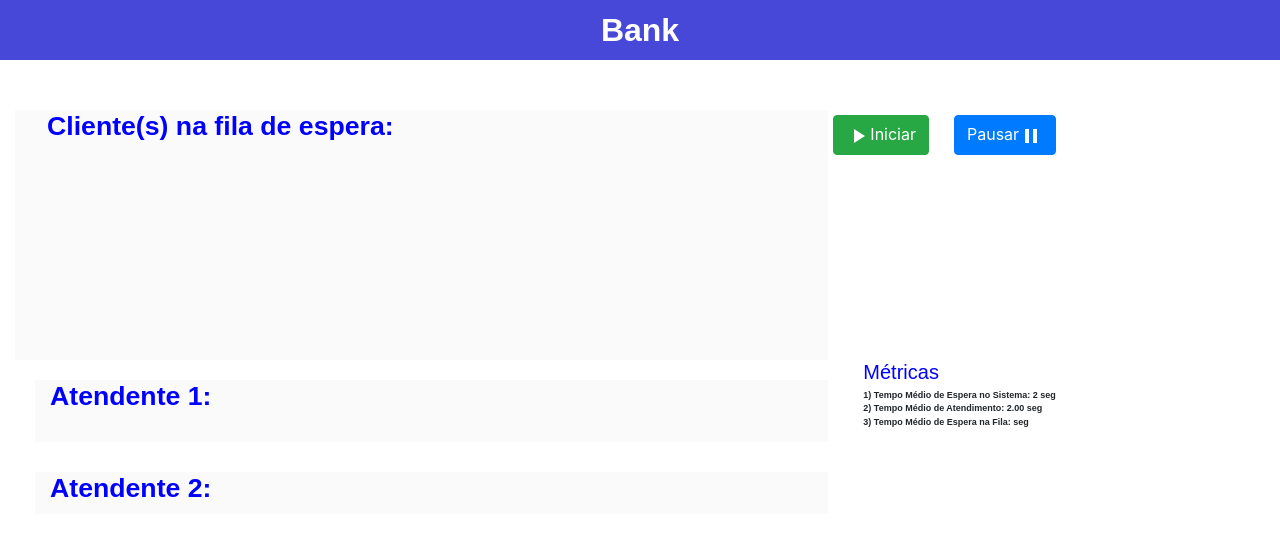
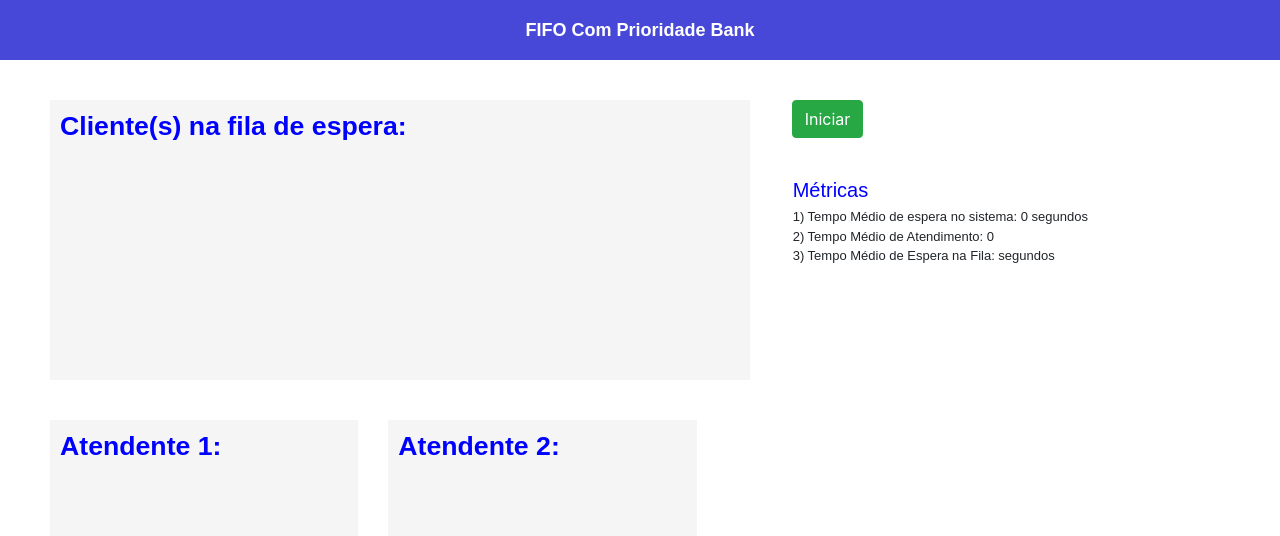
Before and after one commit to LuisEduardo21/Fifo_Priority, a React (Create React App) app: page / in a window 1280 px wide. Shown: the top 536 px of the page. Built offline with nearby package versions, Linux system fonts and the light colour scheme.

Commit message:
Melhorias no Sistema

```diff
--- a/package.json
+++ b/package.json
@@ -3,8 +3,6 @@
   "version": "0.1.0",
   "private": true,
   "dependencies": {
-    "@material-ui/core": "^4.10.1",
-    "@material-ui/icons": "^4.9.1",
     "@testing-library/jest-dom": "^4.2.4",
     "@testing-library/react": "^9.3.2",
     "@testing-library/user-event": "^7.1.2",
--- a/src/components/Atendimento1/index.js
+++ b/src/components/Atendimento1/index.js
@@ -5,10 +5,10 @@ import "./styles.css";
 
 function Atendente1({ filaAtendimento1 }) {
   return (
-    <div>
+    <div id="containerAtendente1">
       <h1 id="h1">Atendente 1: </h1>
       <div>
-        <div id="containerAtendente1" className="row">
+        <div className="row">
           {filaAtendimento1.length > 0 &&
             filaAtendimento1.map((item) => (
               <Clientes
--- a/src/components/Atendimento1/styles.css
+++ b/src/components/Atendimento1/styles.css
@@ -1,5 +1,8 @@
 #containerAtendente1 {
-  margin: 0 20px;
+  margin: 20px 0 20px 20px;
+  padding: 10px;
+  background-color: #f5f5f5;
+  height: 150px;
 }
 
 #h1 {
@@ -8,6 +11,4 @@
   font-weight: bold;
   font-family: Arial, Helvetica, sans-serif;
   color: blue;
-
-
-  }
+}
--- a/src/components/Atendimento2/index.js
+++ b/src/components/Atendimento2/index.js
@@ -5,10 +5,10 @@ import "./styles.css";
 
 function Atendente2({ filaAtendimento2 }) {
   return (
-    <div>
+    <div id="containerAtendente2">
       <h1 id="h1">Atendente 2: </h1>
       <div>
-        <div id="containerAtendente2" className="row">
+        <div className="row">
           {filaAtendimento2.length > 0 &&
             filaAtendimento2.map((item) => (
               <Clientes
--- a/src/components/Atendimento2/styles.css
+++ b/src/components/Atendimento2/styles.css
@@ -1,5 +1,8 @@
 #containerAtendente2 {
-  margin: 0 20px;
+  margin: 20px 20px 20px 0;
+  padding: 10px;
+  background-color: #f5f5f5;
+  height: 150px;
 }
 
 #h1 {
@@ -8,6 +11,4 @@
   font-weight: bold;
   font-family: Arial, Helvetica, sans-serif;
   color: blue;
-
-
-  }
+}
--- a/src/components/Espera/index.js
+++ b/src/components/Espera/index.js
@@ -1,13 +1,13 @@
 import React from "react";
 import { Clientes } from "../Clientes";
 
-import './styles.css';
+import "./styles.css";
 
 export function Espera({ filaDeEspera }) {
   return (
-    <div>
+    <div id="containerEspera">
       <h1 id="h1">Cliente(s) na fila de espera: </h1>
-    <div id="containerEspera" className="row">
+      <div id="containerClientesEspera" className="row">
         {filaDeEspera.length > 0 &&
           filaDeEspera.map((item) => (
             <Clientes
--- a/src/components/Espera/styles.css
+++ b/src/components/Espera/styles.css
@@ -1,14 +1,18 @@
 #containerEspera {
-  margin: 0 20px;
-  margin-left: 5px;
+  margin: 20px 20px;
+  padding: 10px;
+  background-color: #f5f5f5;
+  width: 700px;
+  height: 280px;
+}
+#containerClientesEspera {
+  padding: 10px 20px 0;
 }
 
 #h1 {
-margin-left: 20px;
-font-size: 20pt;
-font-weight: bold;
-font-family: Arial, Helvetica, sans-serif;
-color: blue;
-
-
+  margin-left: 20px;
+  font-size: 20pt;
+  font-weight: bold;
+  font-family: Arial, Helvetica, sans-serif;
+  color: blue;
 }
--- a/src/components/Header/index.js
+++ b/src/components/Header/index.js
@@ -1,7 +1,7 @@
-import React from 'react';
+import React from "react";
 
-import './styles.css';
+import "./styles.css";
 
-const Header = () => <header id ="main-header">Bank</header>
+const Header = () => <header id="main-header">FIFO Com Prioridade Bank</header>;
 
 export default Header;
--- a/src/components/Header/styles.css
+++ b/src/components/Header/styles.css
@@ -6,11 +6,9 @@ color: white;
   display: flex;
   justify-content: center;
   align-items: center;
-font-size: xx-large;
+  font-size: large;
   padding: 0px;
-margin-bottom: 50px;
+  margin-bottom: 20px;
   font-family: Arial, Helvetica, sans-serif;
   font-weight: bold;
-
-
 }
--- a/src/pages/Sistema/index.js
+++ b/src/pages/Sistema/index.js
@@ -2,8 +2,6 @@ import React, { useState, useEffect } from "react";
 import { Espera } from "../../components/Espera";
 import Atendimento1 from "../../components/Atendimento1";
 import Atendimento2 from "../../components/Atendimento2";
-import PauseIcon from "@material-ui/icons/Pause";
-import PlayArrowIcon from "@material-ui/icons/PlayArrow";
 
 //import Clientes from '../../components/Clientes'
 import "bootstrap/dist/css/bootstrap.css";
@@ -54,7 +52,7 @@ export function Sistema() {
       }, 1000);
       return () => clearInterval(interval);
     }
-  }, [filaDeEspera,executando]);
+  }, [filaDeEspera, executando]);
 
   //gerencia a primeira fila de atendimento
   useEffect(() => {
@@ -71,7 +69,7 @@ export function Sistema() {
         return () => clearInterval(interval);
       }
     }
-  }, [filaDeEspera, filaAtendimento1,executando]);
+  }, [filaDeEspera, filaAtendimento1, executando]);
 
   //Gerencia a segunda fila de atendimento
   useEffect(() => {
@@ -92,7 +90,7 @@ export function Sistema() {
         return () => clearInterval(interval);
       }
     }
-  }, [filaDeEspera, filaAtendimento2,executando]);
+  }, [filaDeEspera, filaAtendimento2, executando]);
 
   // Remove os clientes do atendimento 1
   useEffect(() => {
@@ -107,7 +105,7 @@ export function Sistema() {
       }, 3000);
       return () => clearInterval(interval);
     }
-  }, [filaFinalizada, filaAtendimento1,executando]);
+  }, [filaFinalizada, filaAtendimento1, executando]);
 
   // Remove os clientes do atendimento 2
   useEffect(() => {
@@ -122,7 +120,7 @@ export function Sistema() {
       }, 3000);
       return () => clearInterval(interval);
     }
-  }, [filaFinalizada, filaAtendimento2,executando]);
+  }, [filaFinalizada, filaAtendimento2, executando]);
 
   useEffect(() => {
     if (executando) {
@@ -143,39 +141,45 @@ export function Sistema() {
       }, 1000);
       return () => clearInterval(interval);
     }
-  },[filaFinalizada,executando]);
+  }, [filaFinalizada, executando]);
 
   return (
-    <div className="container-fluid">
-      <div className="row col-lg-12">
-        <div id="containerFilas" className="col-md-8">
+    <div className="row">
+      <div className="col-md-7">
+        <div className="col-md-8">
           <Espera filaDeEspera={filaDeEspera}></Espera>
         </div>
-        <div id="button" className=" col-md-4">
+        <div className="row">
+          <div className="col-md-6">
+            <Atendimento1 filaAtendimento1={filaAtendimento1}></Atendimento1>
+          </div>
+          <div className="col-md-6">
+            <Atendimento2 filaAtendimento2={filaAtendimento2}></Atendimento2>
+          </div>
+        </div>
+      </div>
+      <div className="col-md-5">
+        <div id="button">
+          {!executando ? (
             <button
               type="button"
               class="btn btn-md btn-success"
               style={{ marginRight: 25 }}
-            onClick={()=>setExecutando(!executando)}
+              onClick={() => setExecutando(!executando)}
             >
-            <PlayArrowIcon></PlayArrowIcon>Iniciar
+              Iniciar
             </button>
+          ) : (
             <button
               type="button"
-            class="btn btn-md btn-primary"
+              class="btn btn-md btn-danger"
               style={{ marginRight: 25 }}
-            onClick={()=>setExecutando(!executando)}
+              onClick={() => setExecutando(!executando)}
             >
               Pausar
-         <PauseIcon></PauseIcon> </button>
-
+            </button>
+          )}
         </div>
-        {/* fila de atendimento1*/}
-        <div className="row  col-lg-12">
-          <div id="containerAtendente1" className="col-md-8">
-            <Atendimento1 filaAtendimento1={filaAtendimento1}></Atendimento1>
-          </div>
-
         <div id="metricas">
           <div className="col-md-auto">
             {/* Métricas */}
@@ -184,25 +188,27 @@ export function Sistema() {
             </div>
             <div id="metricastxt">
               <span>
-                  {"1) Tempo Médio de Espera no Sistema: "}
-                  {Number(tempoMedioEspera) + 2} seg
+                {"1) Tempo Médio de espera no sistema: "}
+                {filaFinalizada.length === 0 ? 0 : Number(tempoMedioEspera) + 2}
+                {" segundos"}
               </span>
               <div></div>
-                <span>{"2) Tempo Médio de Atendimento: 2.00 seg"}</span>
+              <span>
+                {"2) Tempo Médio de Atendimento: "}
+                {filaFinalizada.length === 0 ? 0 : "2 segundos"}
+              </span>
               <div></div>
               <span>
                 {"3) Tempo Médio de Espera na Fila: "}
-                  {tempoMedioEspera} seg
+                {tempoMedioEspera}
+                {" segundos"}
               </span>
             </div>
           </div>
         </div>
-          {/* fila de atendimento2 */}
-          <div id="containerAtendente1" className="col-md-8">
-            <Atendimento2 filaAtendimento2={filaAtendimento2}></Atendimento2>
       </div>
-        </div>
-      </div>
+      {/* fila de atendimento1*/}
+      <div className="row  col-lg-12">{/* fila de atendimento2 */}</div>
     </div>
   );
 }
--- a/src/pages/Sistema/styles.css
+++ b/src/pages/Sistema/styles.css
@@ -1,47 +1,26 @@
-
-#containerFilas {
-  padding-left: 32px;
-  display: flex;
-  font-family: Arial, Helvetica, sans-serif;
-  background-color: rgb(250, 250, 250);
-
-}
-#containerAtendente1 {
-  display: flex;
-  font-family: Arial, Helvetica, sans-serif;
-  background-color: rgb(250, 250, 250);
-  margin-bottom: 10px;
-  margin-top: 20px;
-
-}
-#containerAtendente2 {
-  display: flex;
-  font-family: Arial, Helvetica, sans-serif;
-  background-color: rgb(250, 250, 250);
-  margin-top: 10px;
-
-}
 #titulo {
-  color: blue ;
+  color: blue;
   font-weight: bold;
   margin-bottom: 5px;
   font-family: Arial, Helvetica, sans-serif;
-
 }
 
 #metricas {
-  font-size: xx-small;
+  font-size: small;
   font-family: Arial, Helvetica, sans-serif;
   display: block;
-  /* height: auto; */
-
-}
-
-#metricastxt {
-  font-weight: bold;
+  border-radius: 10px;
+  padding-top: 20px;
+  padding-bottom: 16px;
+  padding-left: 16px;
+  height: auto;
 }
 
 #button {
-  padding: 5px;
-  margin-bottom: 200px;
+  padding: 20px 30px 0;
+  margin-bottom: 20px;
 }
+
+.row {
+  margin: 0;
+}
```
Also changed, not shown: 1 other file (tests, documents, lock files or other folders). Lines whose indentation alone changed are shown as unchanged.
